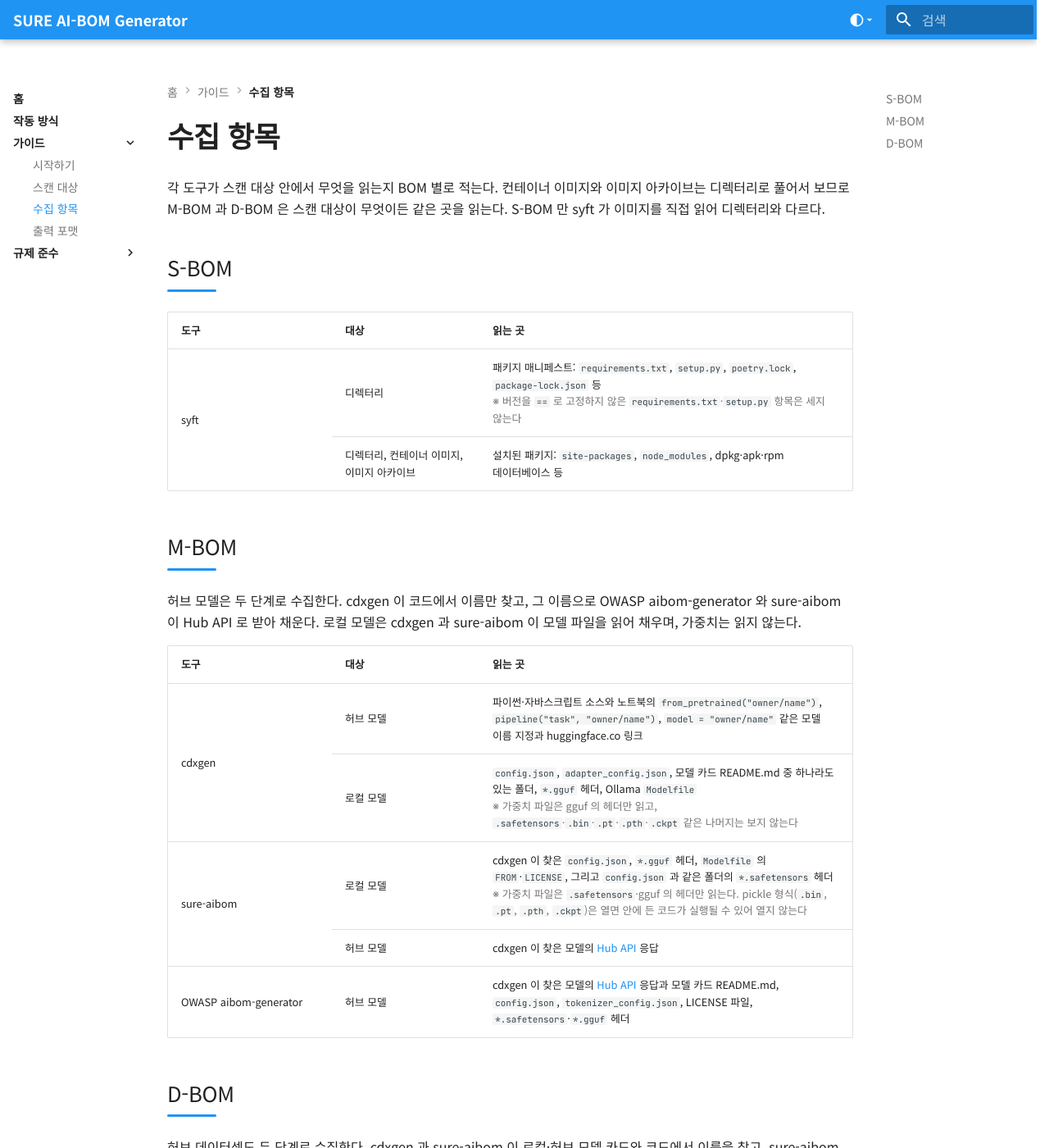
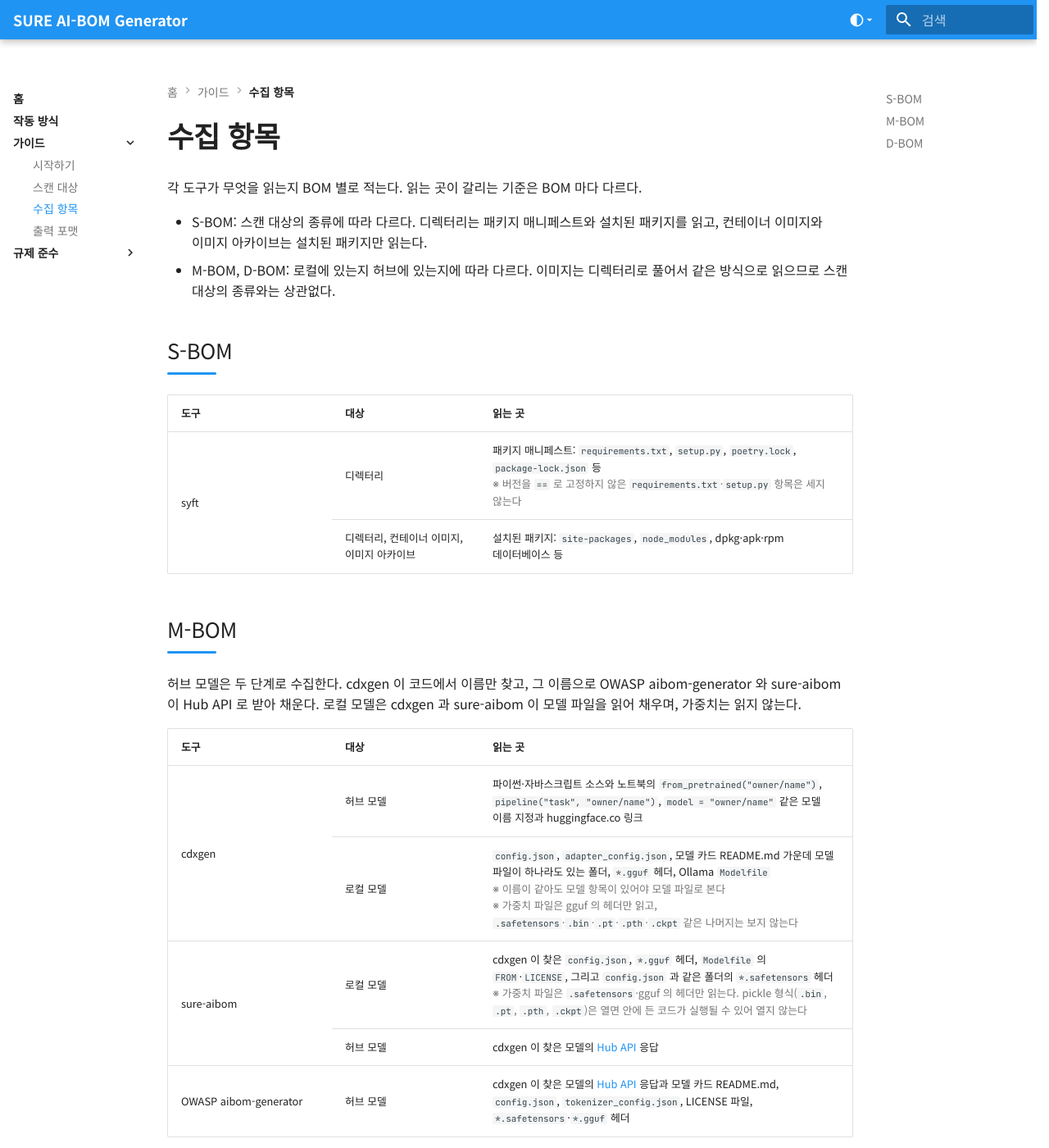
Before and after one commit to ai-devtestsecops-os/sure-aibom, an MkDocs documentation site: the page built from docs/guides/collected-items.md, in a window 1280 px wide and 1400 px high. Shown: the whole window at 82% size. Built offline with MkDocs 1.6.1 and Material for MkDocs 9.7.7, drawn with Linux system fonts in a browser that asks for light colours; some of the changed text lies outside the part shown.

Commit message:
docs: add an SPDX output example, explain image names versus tars, and note that only model files make a local model

```diff
--- a/docs/guides/collected-items.md
+++ b/docs/guides/collected-items.md
@@ -1,7 +1,9 @@
 # 수집 항목
 
-각 도구가 스캔 대상 안에서 무엇을 읽는지 BOM 별로 적는다. 컨테이너 이미지와 이미지 아카이브는 디렉터리로 풀어서 보므로 M-BOM 과 D-BOM 은
-스캔 대상이 무엇이든 같은 곳을 읽는다. S-BOM 만 syft 가 이미지를 직접 읽어 디렉터리와 다르다.
+각 도구가 무엇을 읽는지 BOM 별로 적는다. 읽는 곳이 갈리는 기준은 BOM 마다 다르다.
+
+- S-BOM: 스캔 대상의 종류에 따라 다르다. 디렉터리는 패키지 매니페스트와 설치된 패키지를 읽고, 컨테이너 이미지와 이미지 아카이브는 설치된 패키지만 읽는다.
+- M-BOM, D-BOM: 로컬에 있는지 허브에 있는지에 따라 다르다. 이미지는 디렉터리로 풀어서 같은 방식으로 읽으므로 스캔 대상의 종류와는 상관없다.
 
 ## S-BOM
 
@@ -22,7 +24,7 @@
 <thead><tr><th>도구</th><th>대상</th><th>읽는 곳</th></tr></thead>
 <tbody markdown>
 <tr markdown><td rowspan="2">cdxgen</td><td>허브 모델</td><td markdown>파이썬·자바스크립트 소스와 노트북의 `from_pretrained("owner/name")`, `pipeline("task", "owner/name")`, `model = "owner/name"` 같은 모델 이름 지정과 huggingface.co 링크</td></tr>
-<tr markdown><td>로컬 모델</td><td markdown>`config.json`, `adapter_config.json`, 모델 카드 README.md 중 하나라도 있는 폴더, `*.gguf` 헤더, Ollama `Modelfile`<br><span class="note">※ 가중치 파일은 gguf 의 헤더만 읽고, `.safetensors`·`.bin`·`.pt`·`.pth`·`.ckpt` 같은 나머지는 보지 않는다</span></td></tr>
+<tr markdown><td>로컬 모델</td><td markdown>`config.json`, `adapter_config.json`, 모델 카드 README.md 가운데 모델 파일이 하나라도 있는 폴더, `*.gguf` 헤더, Ollama `Modelfile`<br><span class="note">※ 이름이 같아도 모델 항목이 있어야 모델 파일로 본다</span><br><span class="note">※ 가중치 파일은 gguf 의 헤더만 읽고, `.safetensors`·`.bin`·`.pt`·`.pth`·`.ckpt` 같은 나머지는 보지 않는다</span></td></tr>
 <tr markdown><td rowspan="2">sure-aibom</td><td>로컬 모델</td><td markdown>cdxgen 이 찾은 `config.json`, `*.gguf` 헤더, `Modelfile` 의 `FROM`·`LICENSE`, 그리고 `config.json` 과 같은 폴더의 `*.safetensors` 헤더<br><span class="note">※ 가중치 파일은 `.safetensors`·gguf 의 헤더만 읽는다. pickle 형식(`.bin`, `.pt`, `.pth`, `.ckpt`)은 열면 안에 든 코드가 실행될 수 있어 열지 않는다</span></td></tr>
 <tr markdown><td>허브 모델</td><td markdown>cdxgen 이 찾은 모델의 [Hub API](https://huggingface.co/docs/hub/api) 응답</td></tr>
 <tr markdown><td>OWASP aibom-generator</td><td>허브 모델</td><td markdown>cdxgen 이 찾은 모델의 [Hub API](https://huggingface.co/docs/hub/api) 응답과 모델 카드 README.md, `config.json`, `tokenizer_config.json`, LICENSE 파일, `*.safetensors`·`*.gguf` 헤더</td></tr>
```
Also changed, not shown: other parts of docs/guides/collected-items.md (+1 -1 lines), docs/guides/getting-started.md (+6 -0 lines), docs/guides/scan-targets.md (+2 -2 lines).
